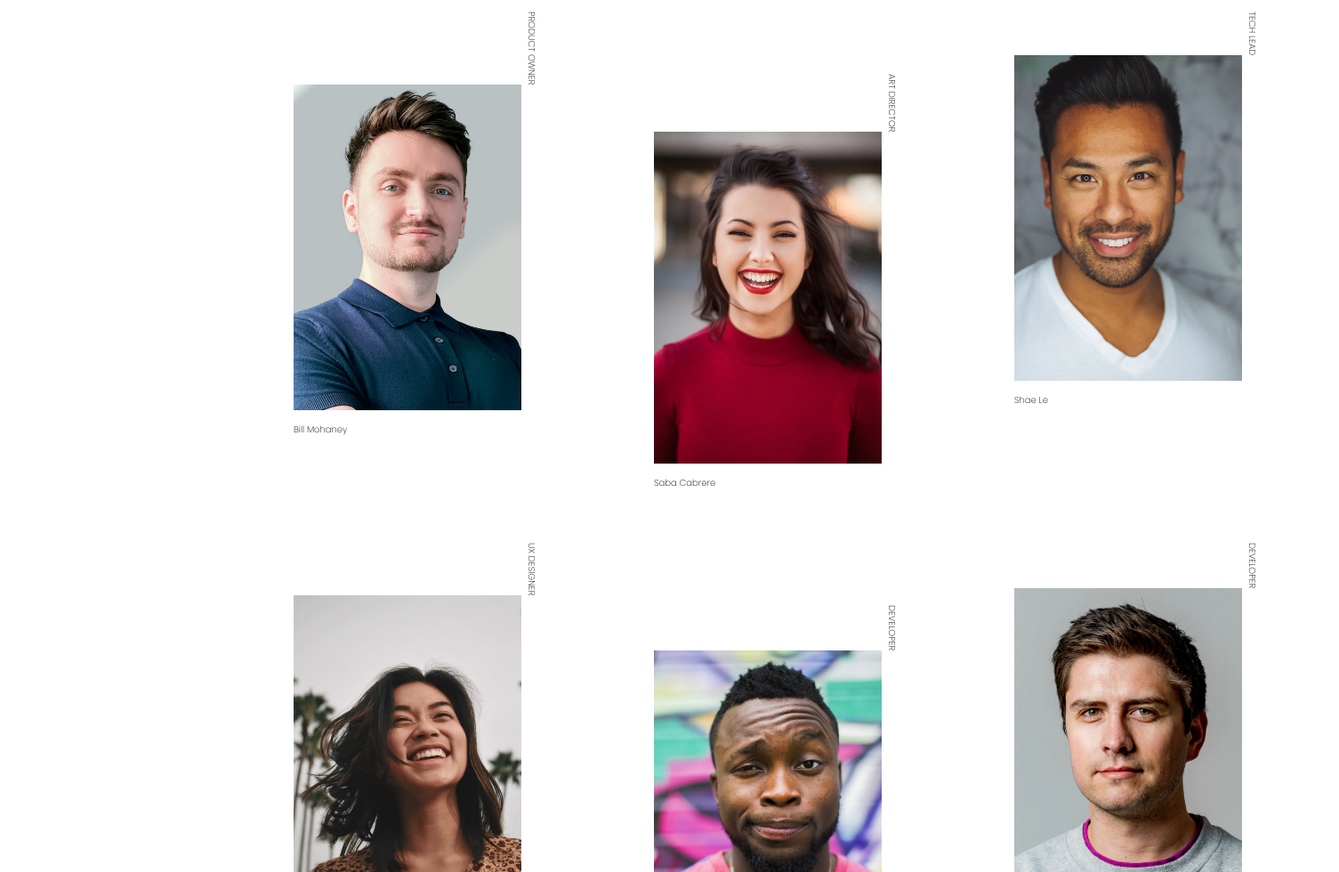
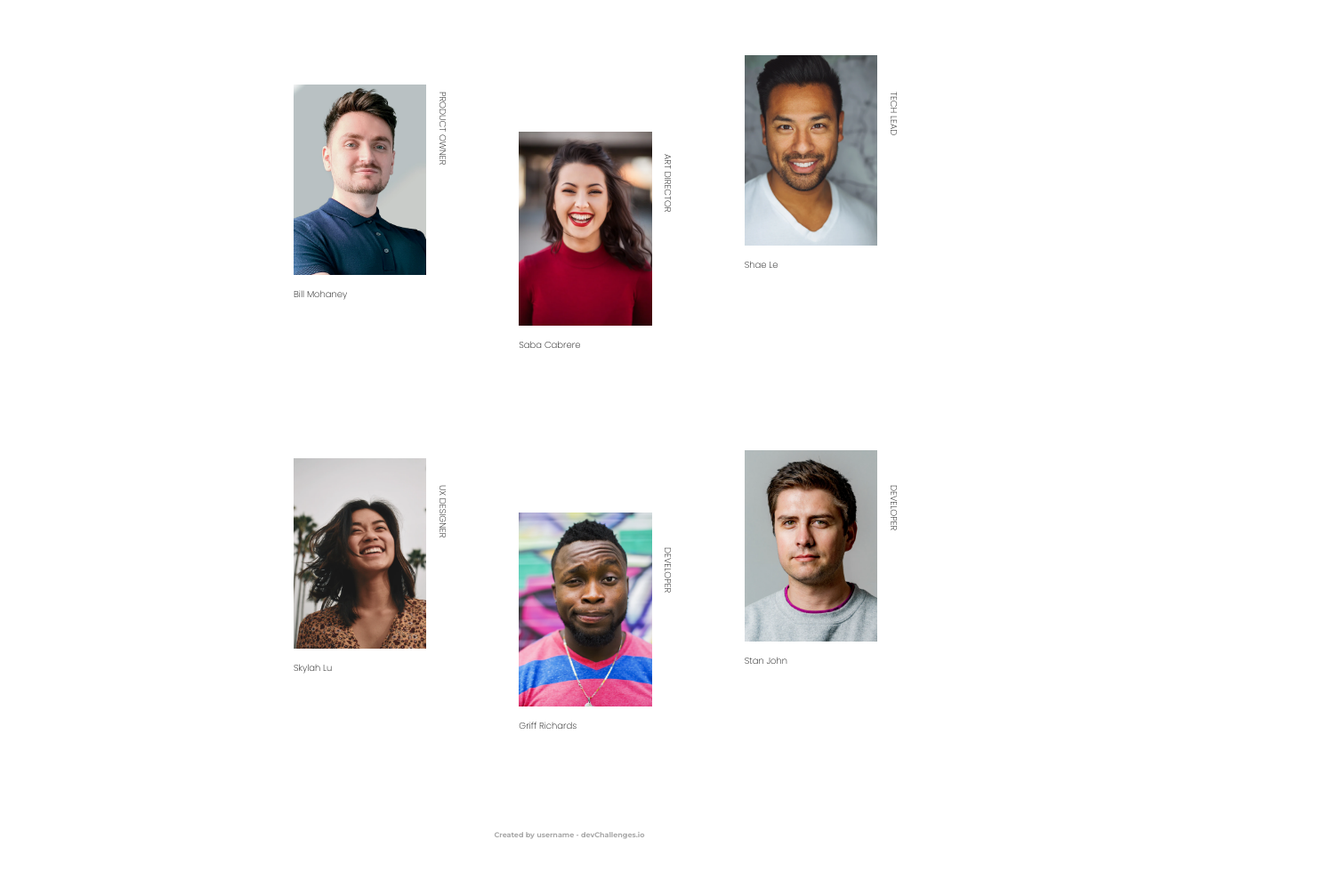
Before and after one commit to israelusman234/Team-Page, a plain HTML site: page index.html in a window 1280 px wide. Shown: the part 238-1218 px from the top of the page at 89% size, 1505 px wide, since content can reach past the window. After the commit the page ends 1181 px from the top, so only its background shows below. Drawn offline with Linux system fonts and the light colour scheme.

Commit message:
worked on the cards

```diff
--- a/CSS/main.css
+++ b/CSS/main.css
@@ -25,9 +25,17 @@
     padding: 50px 230px;
 }
 
-p.job-title{
+.class {
+    position: absolute;
+
+}
+
+.job-title{
     writing-mode: vertical-lr;
-    padding-left: 260px;
+    position: relative;
+    left: 160px;
+    top: 90px;
+    /* padding-left: 260px; */
 }
 .imgs {
     max-width: 70%;
--- a/index.html
+++ b/index.html
@@ -35,37 +35,37 @@
 
         <div id="row2">
 
-            <div id="bill">
+            <div class="cards" id="bill">
                 <p class="job-title">PRODUCT OWNER</p>
                 <img class="imgs" src="/Image/photo1.png" alt="Bill Mohaney" />
                 <p class="horizntal veritcal">Bill Mohaney</p>
             </div>
 
-            <div id="saba">
+            <div class="cards" id="saba">
                 <p class="job-title">ART DIRECTOR</p>
                 <img class="imgs" src="/Image/photo2.png" alt="Saba Cabrera" />
                 <p class="horizntal ">Saba Cabrere</p>
             </div>
 
-            <div id="le">
+            <div class="cards" id="le">
                 <p class="job-title">TECH LEAD</p>
                 <img class="imgs" src="/Image/photo3.png" alt="Shae Le" />
                 <p class="horizntal ">Shae Le</p>
             </div>
 
-            <div id="lu">
+            <div class="cards" id="lu">
                 <p class="job-title">UX DESIGNER</p>
                 <img class="imgs" src="/Image/photo4.png" alt="Skylah Lu" />
                 <p class="horizntal ">Skylah Lu</p>
             </div>
 
-            <div id="griff">
+            <div class="cards" id="griff">
                 <p class="job-title">DEVELOPER</p>
                 <img class="imgs" src="/Image/photo5.png" alt="Griff Richards" />
                 <p class="horizntal ">Griff Richards</p>
             </div>
 
-            <div id="john">
+            <div class="cards" id="john">
                 <p class="job-title">DEVELOPER</p>
                 <img class="imgs" src="/Image/photo6.png" alt="Stan John" />
                 <p class="horizntal ">Stan John</p>
```
